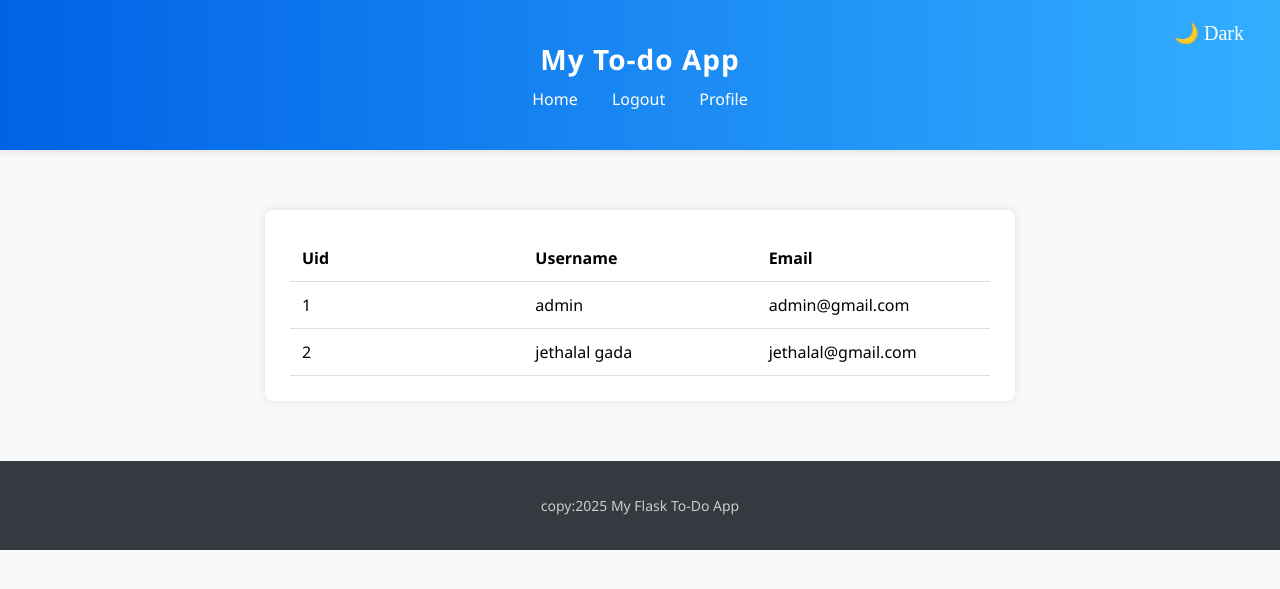
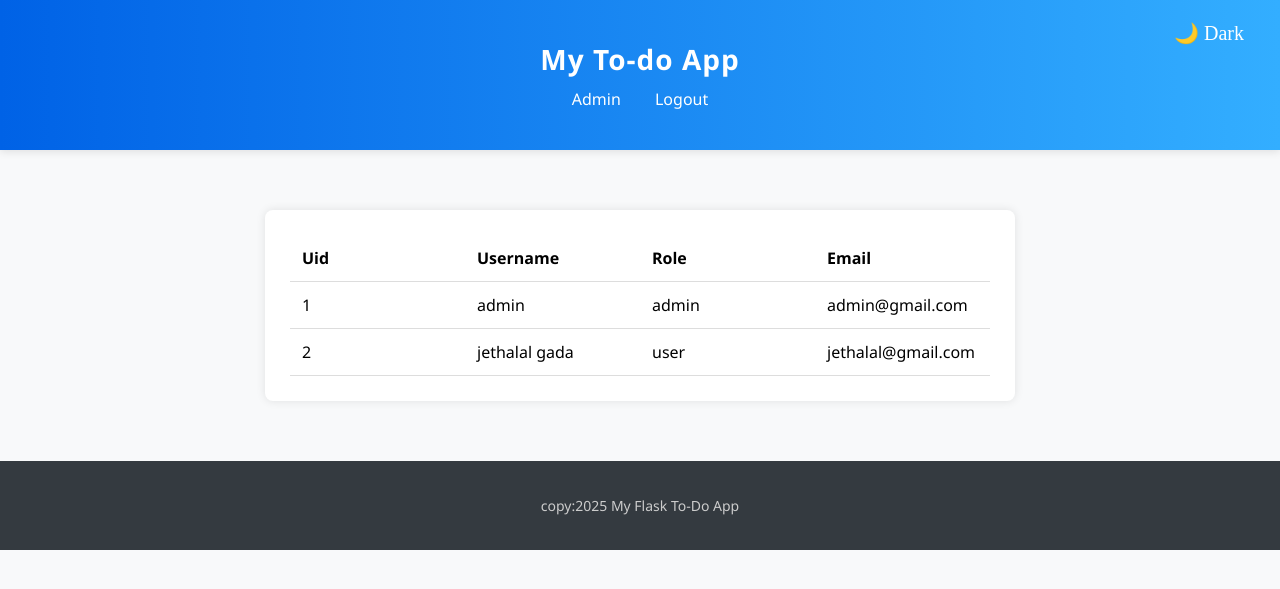
Before and after one commit to Ansh-Kothadia/Todo_App, a Flask app: page /admin in a window 1280 px wide. Shown: the top 589 px of the page. Run offline with Flask 3, Linux system fonts and the light colour scheme; the visitor is signed in with stand-in values (Sample User, id 1).

Commit message:
secure_admin

```diff
--- a/app/models.py
+++ b/app/models.py
@@ -6,6 +6,7 @@ class Register(db.Model):
     username=db.Column(db.String(100),nullable=False)
     password=db.Column(db.String(100),nullable=False)
     email=db.Column(db.String(200),unique=True)
+    role=db.Column(db.String(20),default="user")
     tasks = db.relationship('Task', backref='user', lazy=True)
 
 
--- a/app/routes/auth.py
+++ b/app/routes/auth.py
@@ -18,8 +18,13 @@ def login():
         if user and user.password==password :
             session['user']=user.username
             session['user_id'] = user.uid
+            session['role']=user.role
             flash('Login Successfully','success')
-            return redirect(url_for('tasks.view_tasks'))
+
+            if session.get('user_id') and session.get('role') == 'admin':
+                return redirect(url_for('auth.admin'))
+            else:
+                return redirect(url_for('tasks.view_tasks'))
 
         else:
             flash('Invalid username or password','danger')
@@ -54,7 +59,7 @@ def register():
 
 @auth_bp.route('/admin')
 def admin():
-    if session.get('user_id') == 1:
+    if session.get('user_id') and session.get('role') == 'admin':
         Users=Register.query.all()
         return render_template('admin.html',Users=Users,session=session)
     else:
--- a/app/templates/admin.html
+++ b/app/templates/admin.html
@@ -7,7 +7,7 @@
                 <tr>
                     <th>Uid</th>
                     <th>Username</th>
-
+                    <th>Role</th>
                     <th>Email</th>
                 </tr>
             </thead>
@@ -16,7 +16,7 @@
                 <tr>
                     <td>{{user.uid}}</td>
                     <td>{{user.username}}</td>
-
+                    <td>{{user.role}}</td>
                     <td>{{user.email}}</td>
                 </tr>
                 {% endfor %}
--- a/app/templates/base.html
+++ b/app/templates/base.html
@@ -19,17 +19,18 @@
         <div class="container">
             <h1>My To-do App</h1>
             <nav>
+                {%  if session.get('user_id') and session.get('role') == 'admin'%}
+                 <a href="{{url_for('auth.admin')}}">Admin</a>
+                <a href="{{url_for('auth.logout')}}">Logout</a>
+                {% else %}
                     <a href="{{url_for('tasks.view_tasks')}}">Home</a>
                     {% if 'user' in session %}
                         <a href="{{url_for('auth.logout')}}">Logout</a>
                         <a href="{{url_for('tasks.profile')}}">Profile</a>
-
-                    {% if session.get('user_id') == 1 and session.get('user')=='jethalal gada'%}
-                        <a href="{{url_for('auth.admin')}}">Admin</a>
-                    {% endif %}
                     {% else %}
                         <a href="{{url_for('auth.login')}}">Login</a>
                         <a href="{{url_for('auth.register')}}">Register</a>
+                    {% endif %}
                 {% endif %}
             </nav>
             <button id="theme-toggle" class="theme-toggle">🌙</button>
--- a/run.py
+++ b/run.py
@@ -1,28 +1,6 @@
-# from app import create_app, db
-# from app.models import Task
-
-# app=create_app()
-
-# with app.app_context():
-#     db.create_all()
-
-
-# if __name__=="__main__":
-#     app.run(debug=True)
-# from app import create_app, db
-# from app.models import Task  # ✅ This forces model registration
-
-# app = create_app()
-
-# with app.app_context():
-#     db.create_all()  # ✅ This now knows about Task
-#     print("Created tables:", db.engine.table_names())
-
-# if __name__ == "__main__":
-#     app.run(debug=True)
 from sqlalchemy import inspect
 from app import create_app, db
-from app.models import Task  # Force model import!
+from app.models import Task,Register  # Force model import!
 
 app = create_app()
 
@@ -32,6 +10,15 @@ with app.app_context():
     # ✅ Use SQLAlchemy Inspector to list table names (modern way)
     inspector = inspect(db.engine)
     print("Created tables:", inspector.get_table_names())
+    if not Register.query.filter_by(username='admin').first():
+        admin = Register(
+            username='admin',
+            password='admin_password',
+            email='admin@gmail.com',
+            role='admin'
+        )
+        db.session.add(admin)
+        db.session.commit()
 
 if __name__ == "__main__":
     app.run(debug=True)
```
Also changed, not shown: app/__init__.py (+0 -23 lines), app/routes/tasks.py (+15 -0 lines), instance/todo.db. Lines whose indentation alone changed are shown as unchanged.
